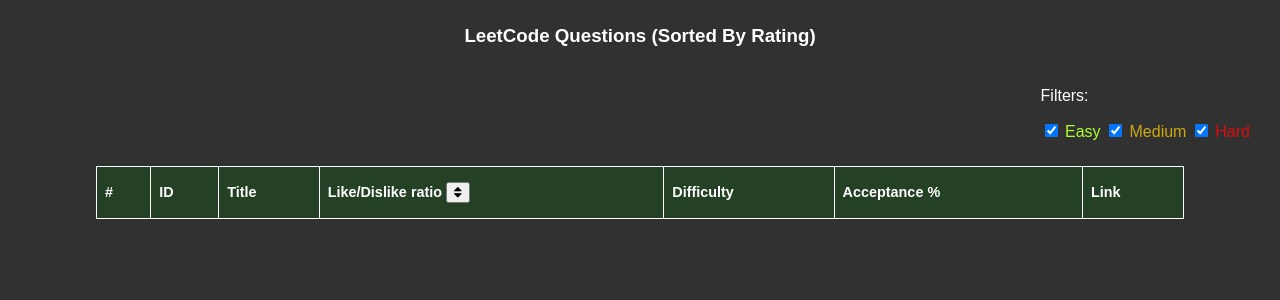
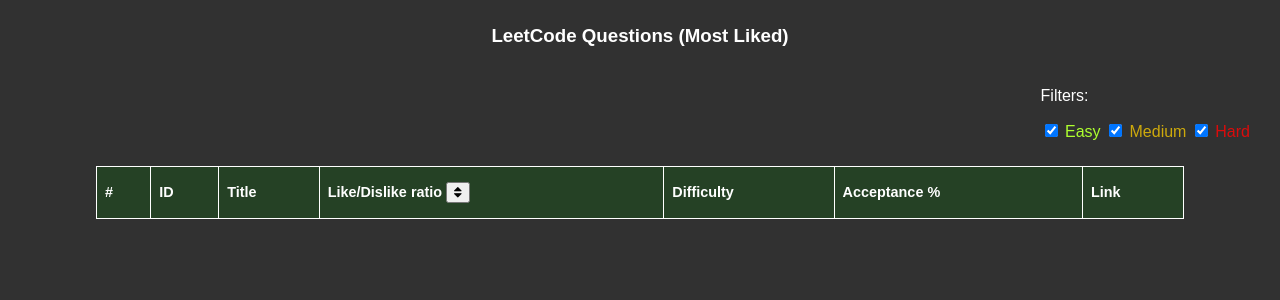
Before and after one commit to shubhamdhingra38/LeetCode-Sorted-By-Ratings, a Flask app: page / in a window 1280 px wide. Shown: the top 300 px of the page. Run offline with Flask 2, Linux system fonts and the light colour scheme; data that the repository does not hold is empty; parts of the project's set-up code (start-up, migrations or seed data) failed here and were passed over.

Commit message:
Heroku deployment

```diff
--- a/templates/index.html
+++ b/templates/index.html
@@ -3,8 +3,9 @@
 <head>
     <meta charset="UTF-8">
     <meta name="viewport" content="width=device-width, initial-scale=1.0">
-    <title>LeetCode | Top Rated</title>
+    <title>LeetCode | Most Liked Questions</title>
     <link rel="stylesheet" href="https://cdnjs.cloudflare.com/ajax/libs/font-awesome/4.7.0/css/font-awesome.min.css">
+    <link rel="shortcut icon" href="{{url_for('static', filename='favicon-32x32.png')}}">
 </head>
 <style>
 body {
@@ -77,7 +78,7 @@
 </style>
 
 <body>
-    <h3>LeetCode Questions (Sorted By Rating)</h3>
+    <h3>LeetCode Questions (Most Liked)</h3>
 
     <div class="filters">
         <p>Filters:</p>
```
Also changed, not shown: requirements.txt (+16 -1 lines), static/favicon-32x32.png (added), 1 other file.
